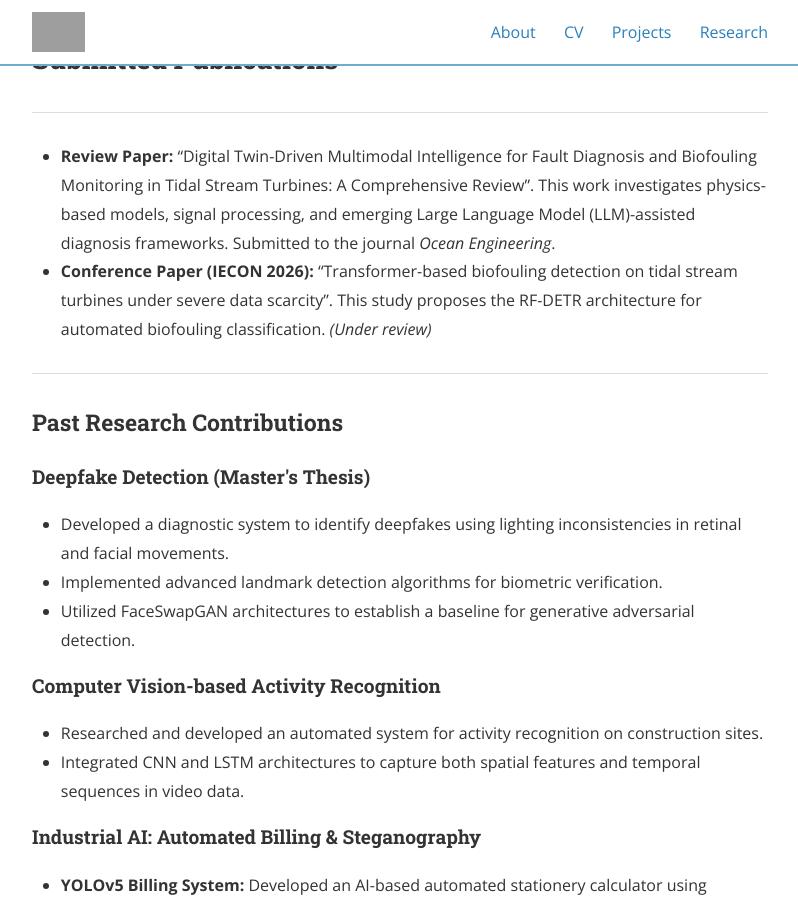
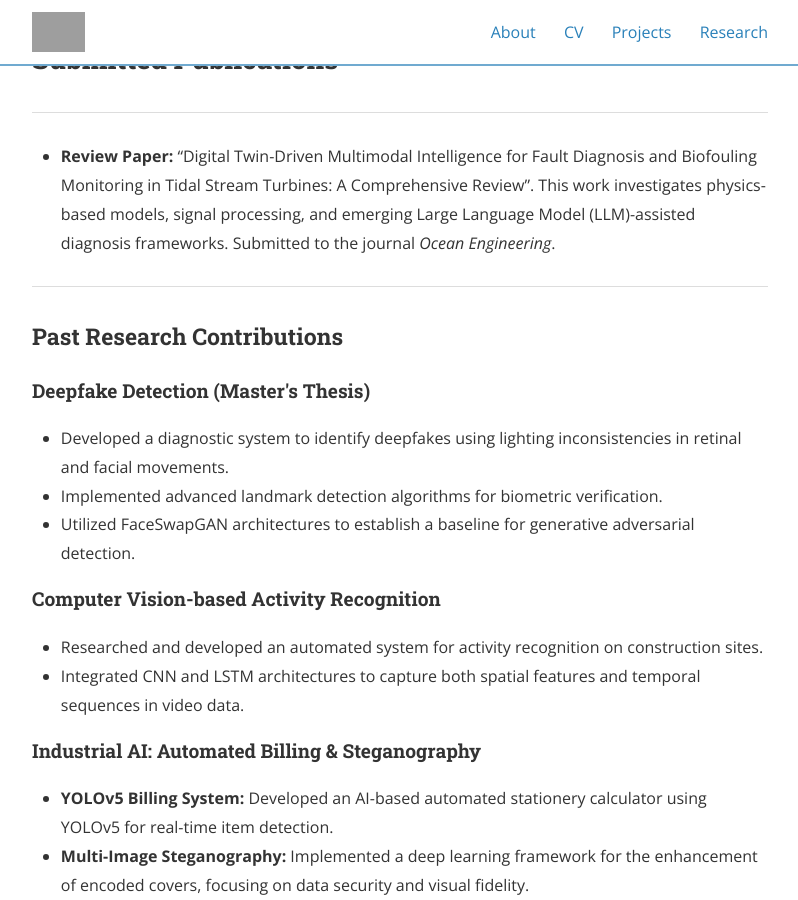
Before and after one commit to Ehsaanali/Ehsaanali.github.io, a Jekyll site: the page built from research.md, in a window 1280 px wide and 900 px high, scrolled down 783 px. Shown: the whole window, without its empty margins (240-1038 px from the left). Built offline with Jekyll 4.4.1, drawn with Linux system fonts in a browser that asks for light colours; nearby versions of some CDN libraries; grey boxes are pictures that could not be loaded.

Commit message:
Update research.md

```diff
--- a/research.md
+++ b/research.md
@@ -38,12 +38,6 @@ nav_order: 4
         Submitted to the journal <em>Ocean Engineering</em>.
     </li>
 
-    <li>
-        <strong>Conference Paper (IECON 2026):</strong>
-        “Transformer-based biofouling detection on tidal stream turbines under severe data scarcity”.
-        This study proposes the RF-DETR architecture for automated biofouling classification.
-        <em>(Under review)</em>
-    </li>
 </ul>
 <hr>
 
```
